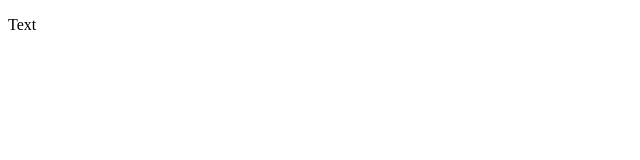
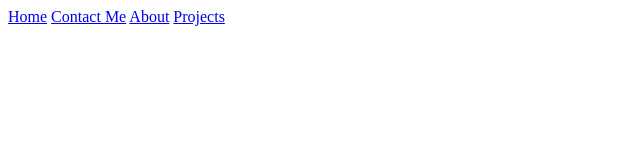
Before and after one commit to tbergdahl/tbergdahl.github.io, a plain HTML site: page index.html in a window 1280 px wide. Shown: the whole page, without its empty margins (0-640 px from the left). Drawn offline with Linux system fonts and the light colour scheme.

Commit message:
Added link to Home page

```diff
--- a/index.html
+++ b/index.html
@@ -3,11 +3,16 @@
 
 <head>
 
-    <title>Initial Rendition of my website</title>
+    <title>Trenton Bergdahl Portfolio</title>
 
     <body>
 
-        <p>Text</p>
+       <div class="navbar">
+        <a href="www.trentondbergdahl.tech">Home</a>
+        <a href="#contact">Contact Me</a>
+        <a href="#about">About</a>
+        <a href="#projects">Projects</a>
+       </div>
 
     </body>
 
```
